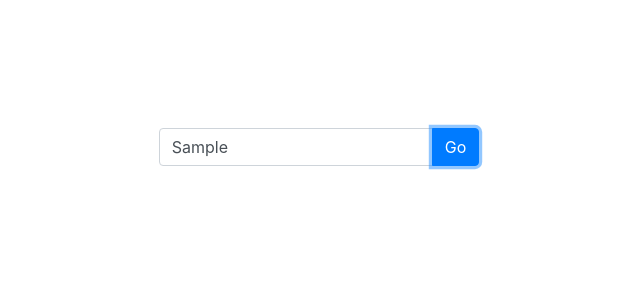
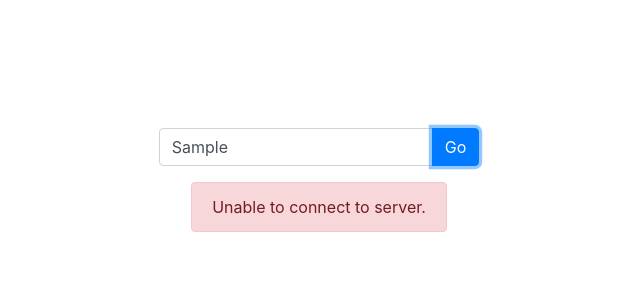
Before and after one commit to MaximTkachenko/realtime-bus-timetable, a React (Create React App) app in the folder client/: page / in a window 1280 px wide. Both pictures are taken after typing "Sample" into the empty fields and a click on the button "Go". Shown: the top 300 px of the page, without its empty margins (321-961 px from the left). Built offline with nearby package versions, Linux system fonts and the light colour scheme; no server answers.

Commit message:
show error on client

```diff
--- a/client/src/App.tsx
+++ b/client/src/App.tsx
@@ -26,11 +26,13 @@ class App extends Component<AppProps, AppState> {
         error: false,
         metadata: response
       }))
-    .catch(error => this.setState({
-      connected: false,
-      error: true,
-      metadata: null
-    }));
+    .catch(error => {
+      this.setState({
+        connected: false,
+        error: true,
+        metadata: null
+      })
+    });
   }
 
   updateHost(e: any){
@@ -71,6 +73,11 @@ class App extends Component<AppProps, AppState> {
             </form>
           </rb.Col>
         </rb.Row>
+        <rb.Row className="justify-content-md-center">
+          <rb.Col md="auto">
+            <rb.Alert variant="danger" hidden={!this.state.error}>Unable to connect to server.</rb.Alert>
+          </rb.Col>
+        </rb.Row>
       </rb.Container>
     );
   }
```
